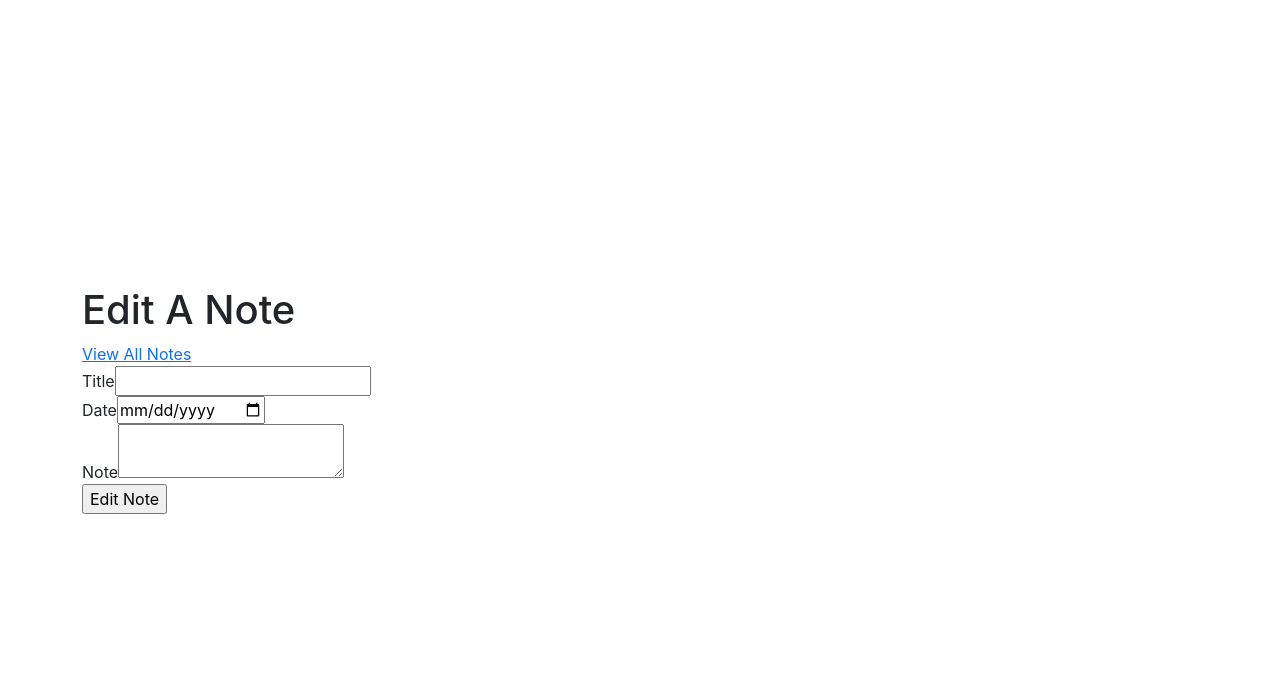
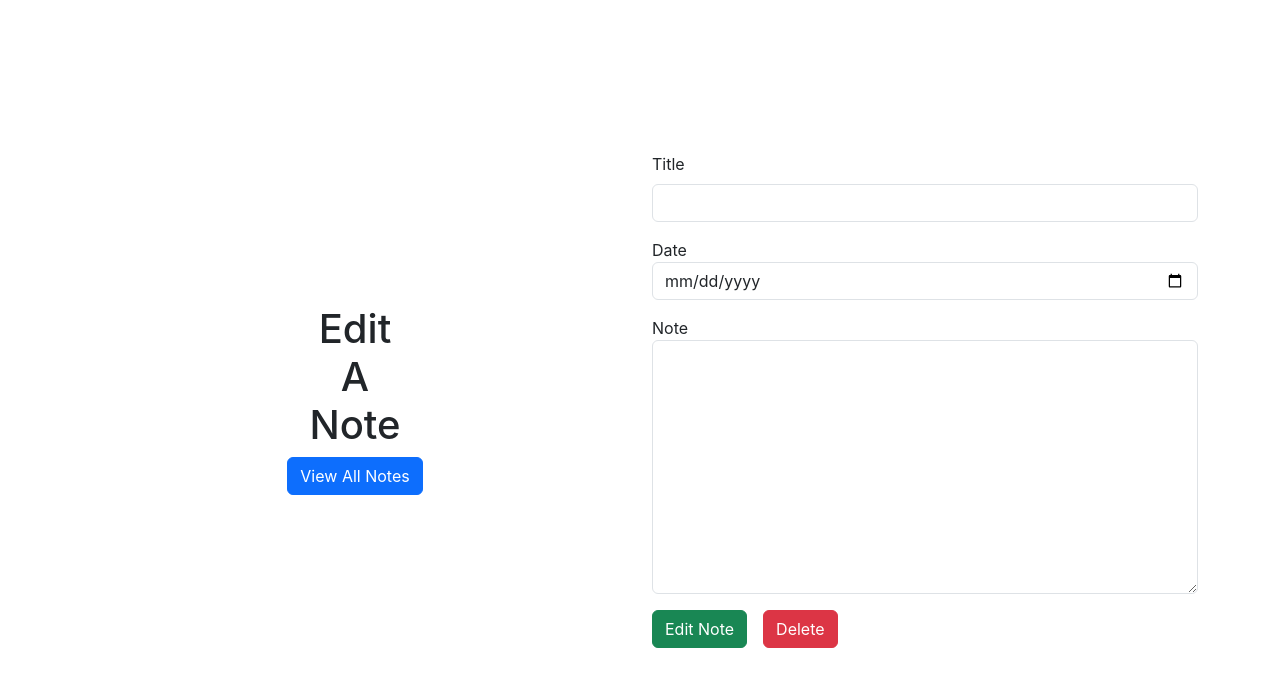
Before and after one commit to c-uliano/note-app, a React (Create React App) app in the folder client/: page /edit/note/1 in a window 1280 px wide. Shown: the top 686 px of the page. Built offline with nearby package versions, Linux system fonts and the light colour scheme; no server answers.

Commit message:
functionality to components

```diff
--- a/client/src/components/EditNote.js
+++ b/client/src/components/EditNote.js
@@ -13,13 +13,13 @@ const EditNote = (props) => {
         content: "",
     });
 
-    // TODO update api link
     // * navigate
     const navigate = useNavigate();
 
     // * param for url to single product edit page
     const { id } = useParams();
 
+    // TODO update api link
     useEffect(() => {
         axios.get(`http://localhost:8000/api/post/${id}`)
             .then(res => {
@@ -82,48 +82,61 @@ const EditNote = (props) => {
         }
     }
 
-    const cancelBtn = (e) => {
-        navigate(`/view/note/${note._id}`);
+     // TODO update api link
+    // * delete functionality
+    const deleteOneHandler = (id) => {
+        axios.delete(`http://localhost:8000/api/post/${id}`)
+            .then(res => {
+                navigate("/");
+            })
+            .catch(err => console.log(err))
     }
 
-
-
-
+    // TODO make sure the name="" & value="" for each input matches the backend model
     return(
         <div class="container">
 
-            <div class="left">
-                <h1>Edit A Note</h1>
-                <Link to="/">View All Notes</Link>
+            <div className='row align-items-center'>
+                <div className="col-md-6 text-center">
+                    <h1>Edit<br />A<br />Note</h1>
+                    <Link to="/" className='btn btn-primary'>View All Notes</Link>
                 </div>
-
-            <div class="right">
-                <form>
-                    <div class="input">
-                        <label>Title</label>
+                <div className="col-md-6">
+                    <form onSubmit={onSubmitHandler}>
+                        <div className="mb-3">
+                            {errors.title ? <p className='text-danger'>{errors.title}</p> : ""}
+                            <label htmlFor="title" className="form-label">Title</label>
                             <input
                                 type="text"
                                 name="title"
+                                className="form-control"
+                                onChange={onChangeHandler}
+                                value={note.title}
                                 />
                         </div>
-
-                    <div class="input">
+                        <div className="mb-3">
+                            {errors.date ? <p className='text-danger'>{errors.date}</p> : ""}
                             <label>Date</label>
                             <input
                                 type="date"
                                 name="date"
+                                className="form-control"
+                                onChange={onChangeHandler}
+                                value={note.date}
                                 />
                         </div>
 
-                    <div class="input">
+                        <div className="mb-3">
+                            {errors.content ? <p className='text-danger'>{errors.content}</p> : ""}
                             <label>Note</label>
-                        <textarea name="note"></textarea>
+                            <textarea name="content" rows="10" className="form-control" value={note.content} onChange={onChangeHandler}></textarea>
                         </div>
-
-                    <div class="submit">
-                        <input type="submit" value="Edit Note"/>
+                        <div>
+                            <input className='btn btn-success me-3' type="submit" value="Edit Note"/>
+                            <button className="btn btn-danger" onClick={(e) => deleteOneHandler(note._id)}>Delete</button>
                         </div>
                     </form>
+                </div>
             </div>
 
         </div>
--- a/client/src/components/HomePage.js
+++ b/client/src/components/HomePage.js
@@ -40,12 +40,10 @@ const HomePage = (props) => {
                     <p>Insert Content Here</p>
 
                     {list.map((note) => {
-                        let formattedDate = new Date(note.date).toLocaleDateString('en-us', { weekday:"long", year:"numeric", month:"long", day:"numeric", timeZone: "UTC"});
                         return (
                             <div className="row align-items-center border-bottom mb-4" key={note._id}>
                                 <div className="col-md">
-                                    <h3><Link className="hover_underline" to={`/view/note/${note._id}`}>{note.title}</Link></h3>
-                                    <p><i>{formattedDate}</i></p>
+                                    <h3><Link to={`/view/note/${note._id}`}>{note.title}</Link></h3>
                                 </div>
                                 <div className="col-md-auto">
                                     <p><Link to={`/edit/note/${note._id}`} className='btn btn-primary me-3'>Edit</Link><button className="btn btn-danger" onClick={(e) => deleteOneHandler(note._id)}>Delete</button></p>
--- a/client/src/components/NewNote.js
+++ b/client/src/components/NewNote.js
@@ -71,12 +71,6 @@ const NewNote = (props) => {
         }
     }
 
-    const cancelBtn = (e) => {
-        navigate("/");
-    }
-
-
-
     // TODO make sure the name="" for each input matches the backend model
     return(
         <div className="container">
--- a/client/src/components/ViewNote.js
+++ b/client/src/components/ViewNote.js
@@ -3,20 +3,60 @@ import axios from 'axios'
 import { useParams, useNavigate, Link } from 'react-router-dom';
 
 const ViewPage = (props) => {
+    // * states
+    const [note, setNote] = useState({});
+
+    // * navigate
+    const navigate = useNavigate();
+
+    // * param for url to single product page
+    const { id } = useParams();
+
+    // TODO update api link
+    // * getting the data for the item
+    useEffect(() => {
+        axios.get(`http://localhost:8000/api/post/${id}`)
+            .then(res => {
+                setNote(res.data)
+                console.log(note)
+            })
+            .catch(err => console.log(err))
+    }, []);
+
+    // TODO update api link
+    // * delete functionality
+    const deleteOneHandler = (id) => {
+        axios.delete(`http://localhost:8000/api/post/${id}`)
+            .then(res => {
+                navigate("/");
+            })
+            .catch(err => console.log(err))
+    }
+
+
+
+
+
 
     return(
-        <div class="container">
-            <div class="left">
-                <h1>Note Title Goes Here</h1>
-                <Link to="/">View All Notes</Link>
+        <div className="container">
+
+            <div className='row'>
+                <div className="col-md-6 text-center">
+                    <h1>{note.title}</h1>
+                    <Link to="/" className='btn btn-primary'>View All Notes</Link>
+                </div>
+                <div className="col-md-6">
+                    <div className='mb-4'>
+                        <p><i>{new Date(note.date).toLocaleDateString('en-us', { weekday:"long", year:"numeric", month:"long", day:"numeric", timeZone: "UTC"})}</i></p>
+                        <p>{note.content}</p>
+                    </div>
+                    <div>
+                        <p><Link to={`/edit/note/${note._id}`} className='btn btn-primary me-3'>Edit</Link><button className="btn btn-danger" onClick={(e) => deleteOneHandler(note._id)}>Delete</button></p>
+                    </div>
+                </div>
             </div>
 
-            <div>
-                <div class="right">
-                    <p>Insert Content Here</p>
-                    {/* <Link to="/edit/note/{id}">Edit Note</Link> */}
-                </div>
-            </div>
         </div>
     )
 
```
Lines whose indentation alone changed are shown as unchanged.
